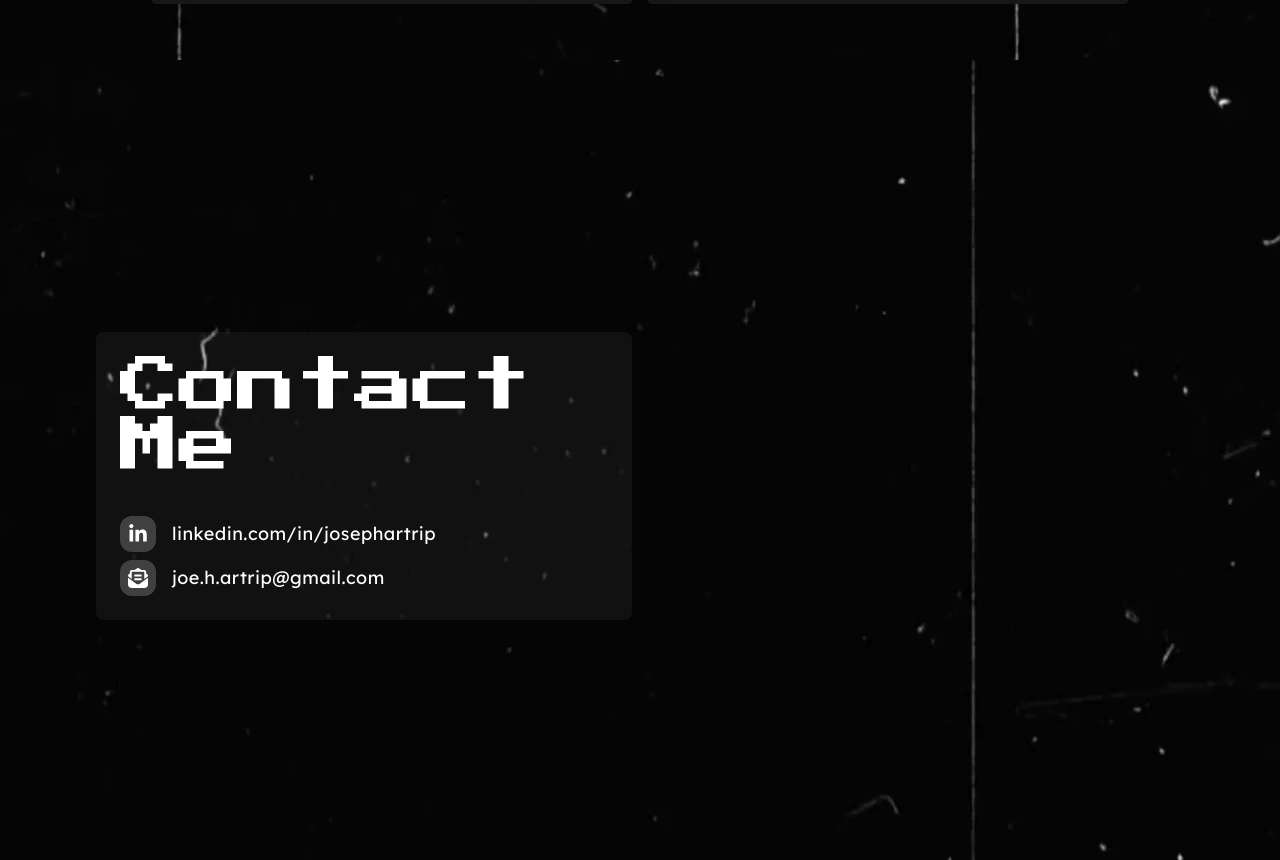
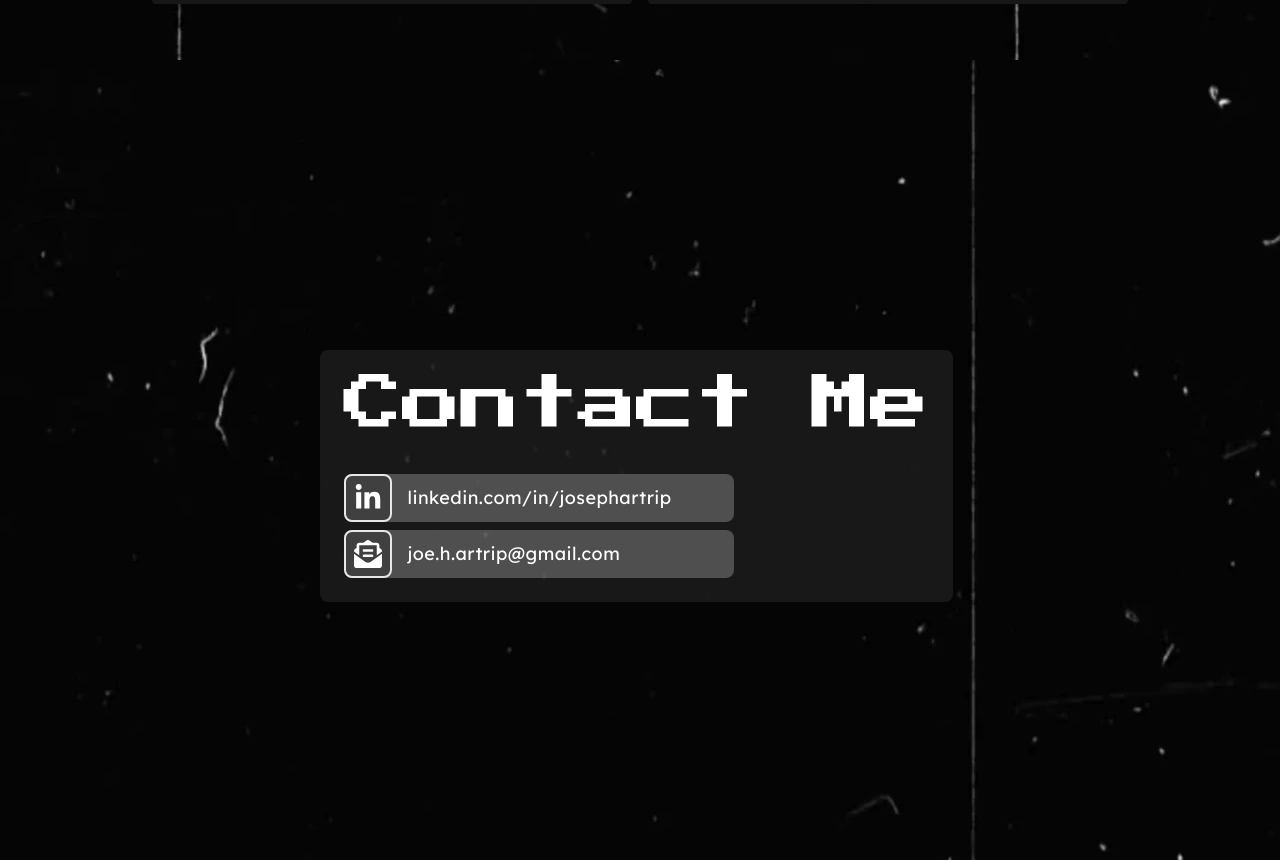
Before and after one commit to brianprost/joe-artrip-website, a React (Create React App) app: page / in a window 1280 px wide. Shown: the part 2400-3260 px from the top of the page. Built offline with nearby package versions, Linux system fonts and the light colour scheme.

Commit message:
more contact fomating

```diff
--- a/src/components/Contact.jsx
+++ b/src/components/Contact.jsx
@@ -1,56 +1,32 @@
 import React from "react";
-import { FaEnvelopeOpenText, FaLinkedinIn } from 'react-icons/fa';
+import { FaEnvelopeOpenText, FaLinkedinIn } from "react-icons/fa";
 
 export default function Contact() {
-  // const [name, setName] = React.useState("");
-  // const [email, setEmail] = React.useState("");
-  // const [message, setMessage] = React.useState("");
-
-  // function encode(data) {
-  //   return Object.keys(data)
-  //     .map(
-  //       (key) => encodeURIComponent(key) + "=" + encodeURIComponent(data[key])
-  //     )
-  //     .join("&");
-  // }
-
-  // function handleSubmit(e) {
-  //   e.preventDefault();
-  //   fetch("/", {
-  //     method: "POST",
-  //     headers: { "Content-Type": "application/x-www-form-urlencoded" },
-  //     body: encode({ "form-name": "contact", name, email, message }),
-  //   })
-  //     .then(() => alert("Thanks! Hope to talk to you soon."))
-  //     .catch((error) => alert(error));
-  // }
-
   return (
     <section id="contact" className="bg-vhs-pattern-2">
       <div className="relative flex items-center justify-center min-h-screen sm:items-center sm:pt-0">
         <div className="max-w-6xl mx-auto sm:px-6 lg:px-8">
           <div className="mt-8 overflow-hidden">
-            <div className="grid grid-cols-1 md:grid-cols-2">
-              <div className="p-6 mr-2 bg-neutral-700 bg-opacity-20 sm:rounded-lg">
+            <div className="p-6 mr-2 bg-neutral-800 bg-opacity-60 rounded-lg">
               <h1 className="text-4xl md:text-6xl text-white font-vhs tracking-tight mb-10">
                 Contact Me
               </h1>
-                <div className="flex items-center mt-4 text-white ">
+              <div className="flex items-center mt-4 text-white  bg-neutral-500 rounded-lg bg-opacity-60 w-full md:w-2/3">
                 <a
                   href="https://linkedin.com/in/josephartrip"
                   target="_blank"
                   rel="noreferrer noopener"
                 >
-                    <FaLinkedinIn className="bg-neutral-700 rounded-xl text-4xl text-color-white p-2 hover:scale-110 hover:bg-neutral-600 hover:text-jacpBlue-joeChoice"/>
+                  <FaLinkedinIn className="bg-neutral-700 rounded-lg border-2 text-5xl text-color-white p-2 hover:scale-110 hover:bg-neutral-600 hover:text-jacpBlue-joeChoice" />
                 </a>
                 <div className="ml-4 text-lg tracking-wide font-lexend w-40">
                   linkedin.com/in/josephartrip
                 </div>
               </div>
 
-                <div className="flex items-center mt-2 text-white">
+              <div className="flex items-center mt-2 text-white bg-neutral-500 rounded-lg bg-opacity-60 w-full md:w-2/3">
                 <a href="mailto:joe.h.artrip@gmail.com">
-                    <FaEnvelopeOpenText className="bg-neutral-700 rounded-xl text-4xl text-color-white p-2 hover:scale-110 hover:bg-neutral-600 hover:text-jacpBlue-joeChoice"/>
+                  <FaEnvelopeOpenText className="bg-neutral-700 rounded-lg border-2 text-5xl text-color-white p-2 hover:scale-110 hover:bg-neutral-600 hover:text-jacpBlue-joeChoice" />
                 </a>
                 <div className="ml-4 text-lg tracking-wide font-lexend w-40">
                   joe.h.artrip@gmail.com
@@ -60,7 +36,6 @@ export default function Contact() {
           </div>
         </div>
       </div>
-      </div>
     </section>
   );
 }
```
Lines whose indentation alone changed are shown as unchanged.
